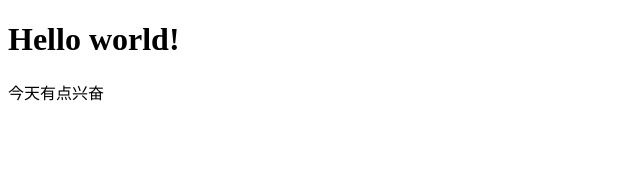
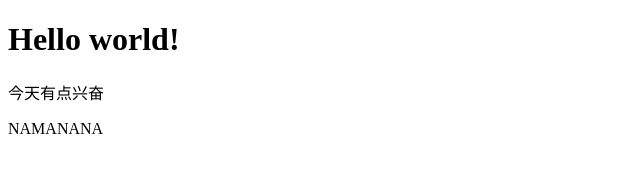
Before and after one commit to wyxkind/learngit, a plain HTML site: page index.html in a window 1280 px wide. Shown: the whole page, without its empty margins (0-640 px from the left). Drawn offline with Linux system fonts and the light colour scheme.

Commit message:
add a tag p of NAMANANA

```diff
--- a/index.html
+++ b/index.html
@@ -7,5 +7,6 @@
 	<body>
 		<h1>Hello world!</h1>
 		<p>今天有点兴奋</p>
+		<p>NAMANANA</p>
 	</body>
 </html>
```
